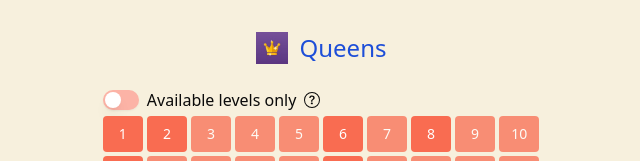
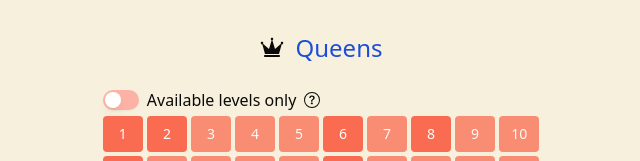
Before and after one commit to samimsu/queens-game-linkedin, a React (Vite) app: page / in a window 1280 px wide. Shown: the top 161 px of the page, without its empty margins (319-959 px from the left). Built offline with nearby package versions, Linux system fonts and the light colour scheme.

Commit message:
Replace Queen's logo in heading

```diff
--- a/src/components/LevelSelection/components/Heading.jsx
+++ b/src/components/LevelSelection/components/Heading.jsx
@@ -1,21 +1,19 @@
 import React from "react";
-import queensLogo from "../../../assets/queens_game_logo.jpeg";
+import Queen from "@/components/Queen";
 
 const Heading = () => {
   return (
-    <div className="flex items-center space-x-3 mt-4 mb-6">
-      <img src={queensLogo} width={32} height={32} alt="Queens Logo" />
-      <h1 className="text-2xl">
     <a
       href="https://github.com/samimsu/queens-game-linkedin"
       target="_blank"
       rel="noopener noreferrer"
-          className="text-blue-700 font-medium hover:underline"
+      className="font-medium group"
     >
-          Queens
+      <div className="flex items-center space-x-3 mt-4 mb-6">
+        <Queen />
+        <h1 className="text-2xl text-blue-700 group-hover:underline">Queens</h1>
+      </div>
     </a>
-      </h1>
-    </div>
   );
 };
 
```
Also changed, not shown: src/assets/queens_game_logo.jpeg (deleted). Lines whose indentation alone changed are shown as unchanged.
